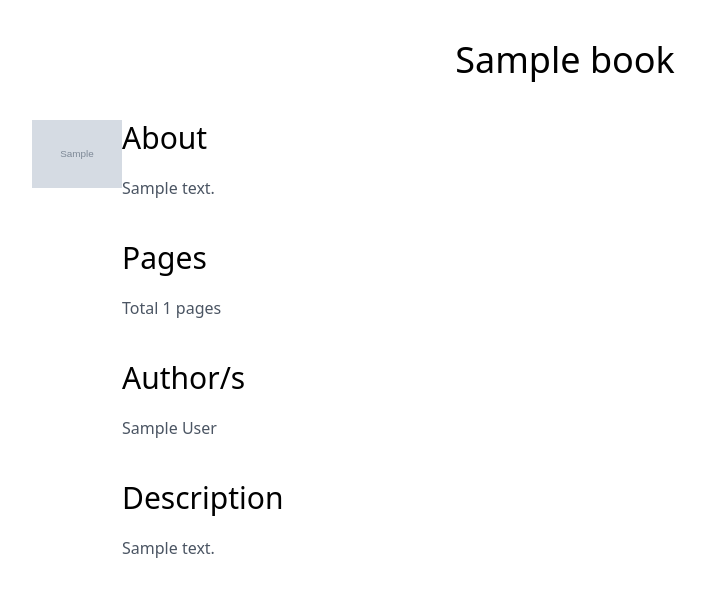
After one commit to emi1abb/bookstore, a Django app: template books/templates/books/book.html in a window 1280 px wide. The commit adds this page. Shown: the top 599 px of the page, without its empty margins (75-781 px from the left). Run offline with Django 3.2, Linux system fonts and the light colour scheme; the template is opened without the code that fills it: most values are stand-ins (such as "Sample title", 1, 10 or a date in 2020); grey boxes marked "Sample" are stand-in pictures; some libraries are stand-ins or nearby versions.

Commit message:
showing books

```diff
--- /dev/null
+++ b/books/templates/books/book.html
@@ -0,0 +1,39 @@
+<!DOCTYPE html>
+<html lang="en">
+<head>
+    <meta charset="UTF-8">
+    <meta name="viewport" content="width=device-width, initial-scale=1.0">
+    <script src="https://cdn.tailwindcss.com?plugins=forms,typography,aspect-ratio,line-clamp"></script>
+    <title>Django Course</title>
+</head>
+<body>
+    <section class='py-10 flex justify-center'>
+        <div class='w-10/12'>
+            <h1 class='text-center text-4xl'>{{ book.title }}</h1>
+            <div class='flex justify-between mt-10'>
+                <div class='flex justify-between'>
+                    <div class='w-3/12'>
+                        <img src='{{ book.thumbnailUrl }}' width='200'>
+                    </div>
+                    <div class='w-9/12'>
+                        <p class='text-3xl'>About</p>
+                        <p class='text-gray-600 mt-5'>{{ book.shortDescription }}</p>
+
+                        <div class='mt-10'>
+                            <p class='text-3xl'>Pages</p>
+                            <p class='text-gray-600 mt-5'> Total {{ book.pageCount }} pages</p>
+                        </div>
+                        <div class='mt-10'>
+                            <p class='text-3xl'>Author/s</p>
+                            <p class='text-gray-600 mt-5'>{{ book.authors|join:', ' }}</p>
+                        </div>
+                        <div class='mt-10'>
+                            <p class='text-3xl'>Description</p>
+                            <p class='text-gray-600 mt-5'>{{ book.longDescription }}</p>
+                        </div>
+                    </div>
+                </div>
+            <div></div>
+    </section>
+</body>
+</html>
--- a/books/templates/books/index.html
+++ b/books/templates/books/index.html
@@ -7,11 +7,12 @@
     <title>Django Course</title>
 </head>
 <body>
+    <section class='py-10'>
         <h1 class='text-center text-4xl'>Programming Books</h1>
         <div class='grid grid-cols-4 gap-4 mt-10'>
             {% for book in data %}
 
-                <a href='/book/1' class='justify-self-center text-center my-4' target='_blank'>
+                    <a href='{% url "book.url" book.id %}' class='justify-self-center text-center my-4' target='_blank'>
                         <div class='flex justify-center'>
                             <img src={{ book.thumbnailUrl }} width='200'>
                         </div>
@@ -20,5 +21,6 @@
 
             {% endfor %}
         </div>
+    </section>
 </body>
 </html>
--- a/books/urls.py
+++ b/books/urls.py
@@ -2,5 +2,6 @@ from django.urls import path
 from . import views
 
 urlpatterns = [
-    path('', views.index)
+    path('', views.index, name='books.urls'),
+    path('book/<int:id>', views.book, name='book.url')
 ]
```
Also changed, not shown: books/views.py (+9 -0 lines). Lines whose indentation alone changed are shown as unchanged.
